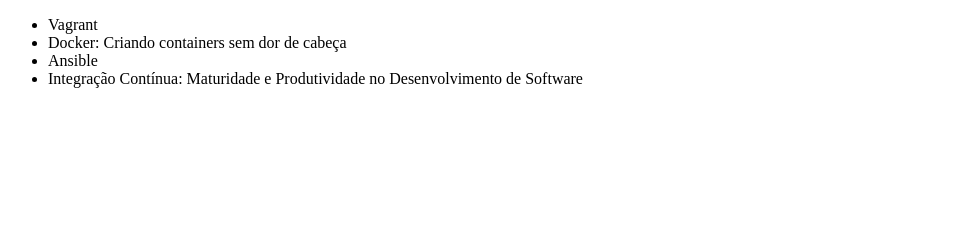
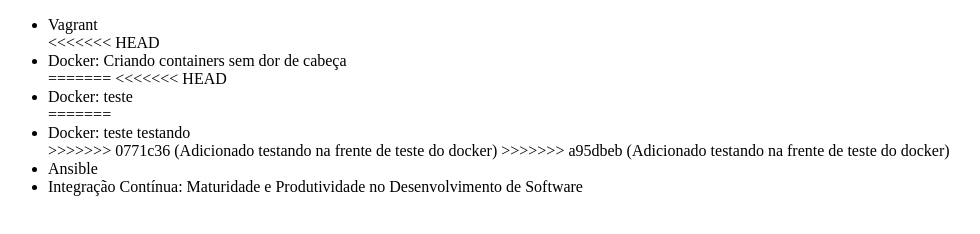
Before and after one commit to AnaAluraTeste/alura-git, a plain HTML site: page index.html in a window 1280 px wide. Shown: the whole page, without its empty margins (0-980 px from the left). Drawn offline with Linux system fonts and the light colour scheme.

Commit message:
Adicionado testando na frente de teste do docker

```diff
--- a/index.html
+++ b/index.html
@@ -7,7 +7,15 @@
 <body>
     <ul>
         <li>Vagrant</li>
+<<<<<<< HEAD
         <li>Docker: Criando containers sem dor de cabeça</li>
+=======
+<<<<<<< HEAD
+        <li>Docker: teste</li>
+=======
+        <li>Docker: teste testando</li>
+>>>>>>> 0771c36 (Adicionado testando na frente de teste do docker)
+>>>>>>> a95dbeb (Adicionado testando na frente de teste do docker)
         <li>Ansible</li>
         <li>Integração Contínua: Maturidade e Produtividade no Desenvolvimento de Software </li>
     </ul>
```
